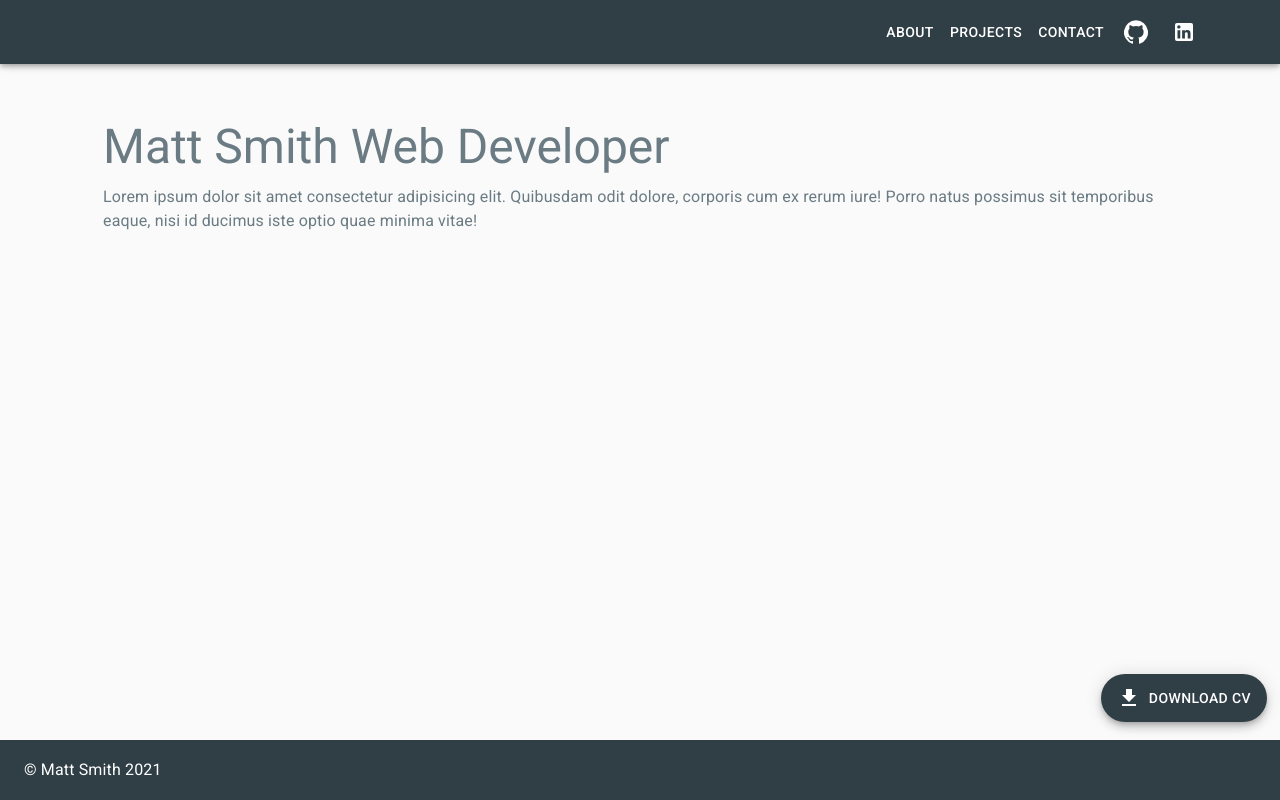
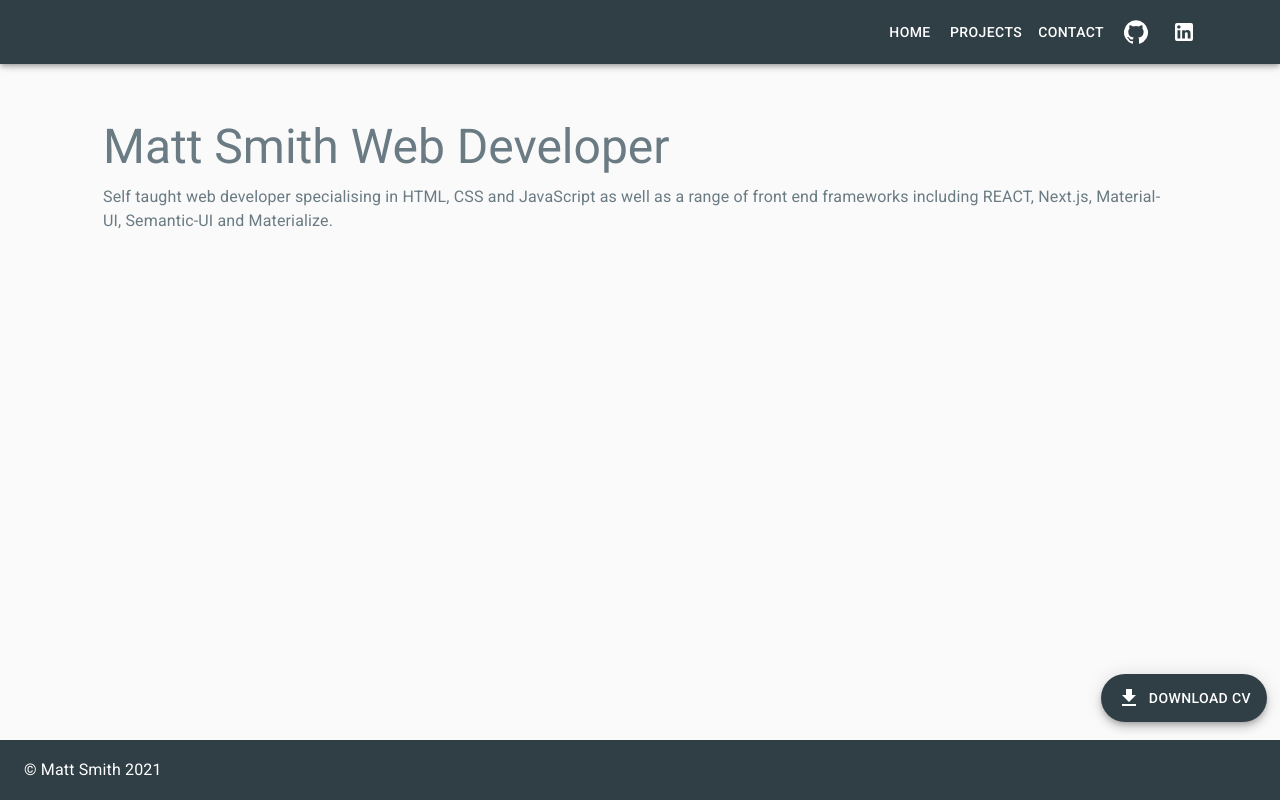
Before and after one commit to muks80/port, a Next.js app: page / in a window 1280 px wide. Built offline with nearby package versions, Linux system fonts and the light colour scheme.

Commit message:
update to cv and home screen text added

```diff
--- a/components/FloatingActionButton.js
+++ b/components/FloatingActionButton.js
@@ -29,7 +29,7 @@ export default function FloatingActionButton() {
 
     return (
     <div className={classes.root}>
-      <a href='/HolidayLettingAgreementv2.pdf' download  className={classes.text}>
+      <a href='/matthew-smith-CV-new-cv.pdf' download  className={classes.text}>
       <Fab variant="extended" className={classes.fab}>
         <GetAppIcon className={classes.extendedIcon} />
         Download CV
--- a/components/Layout.js
+++ b/components/Layout.js
@@ -10,7 +10,7 @@ import { useEffect, useState } from 'react';
 
 const headersData = [
     {
-        label: 'About',
+        label: 'Home',
         href: '/'
     },
     {
--- a/pages/index.js
+++ b/pages/index.js
@@ -23,7 +23,9 @@ export default function Home() {
         <div className={classes.toolbar}></div>
         <Container >
           <Typography variant='h3' className={classes.text}>Matt Smith Web Developer</Typography>
-          <Typography variant='body1' className={classes.text}>Lorem ipsum dolor sit amet consectetur adipisicing elit. Quibusdam odit dolore, corporis cum ex rerum iure! Porro natus possimus sit temporibus eaque, nisi id ducimus iste optio quae minima vitae!</Typography>
+          <Typography variant='body1' className={classes.text}>Self taught web developer specialising in HTML, CSS and JavaScript
+                      as well as a range of front end frameworks including REACT, Next.js, Material-UI, Semantic-UI and Materialize.
+          </Typography>
         </Container>
       </Container>
     </Box>
```
Also changed, not shown: 1 other file (tests, documents, lock files or other folders).
